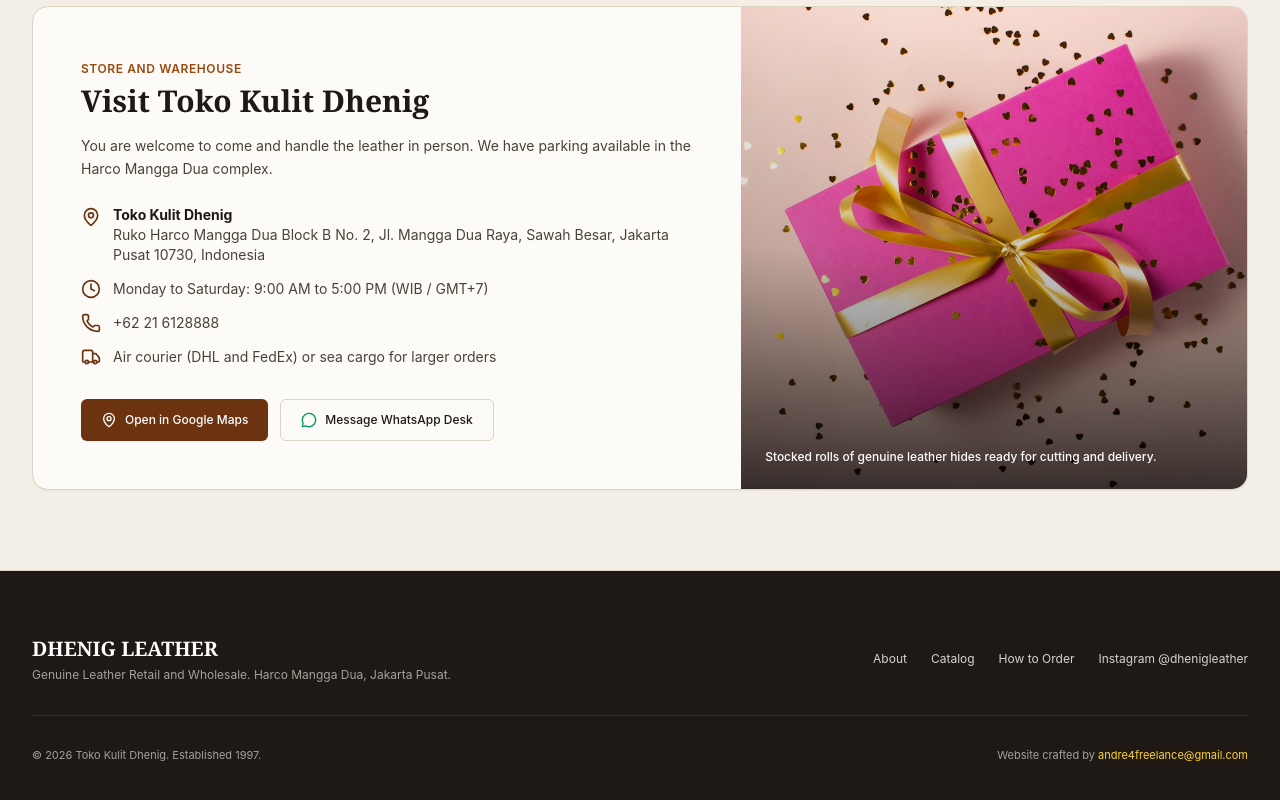
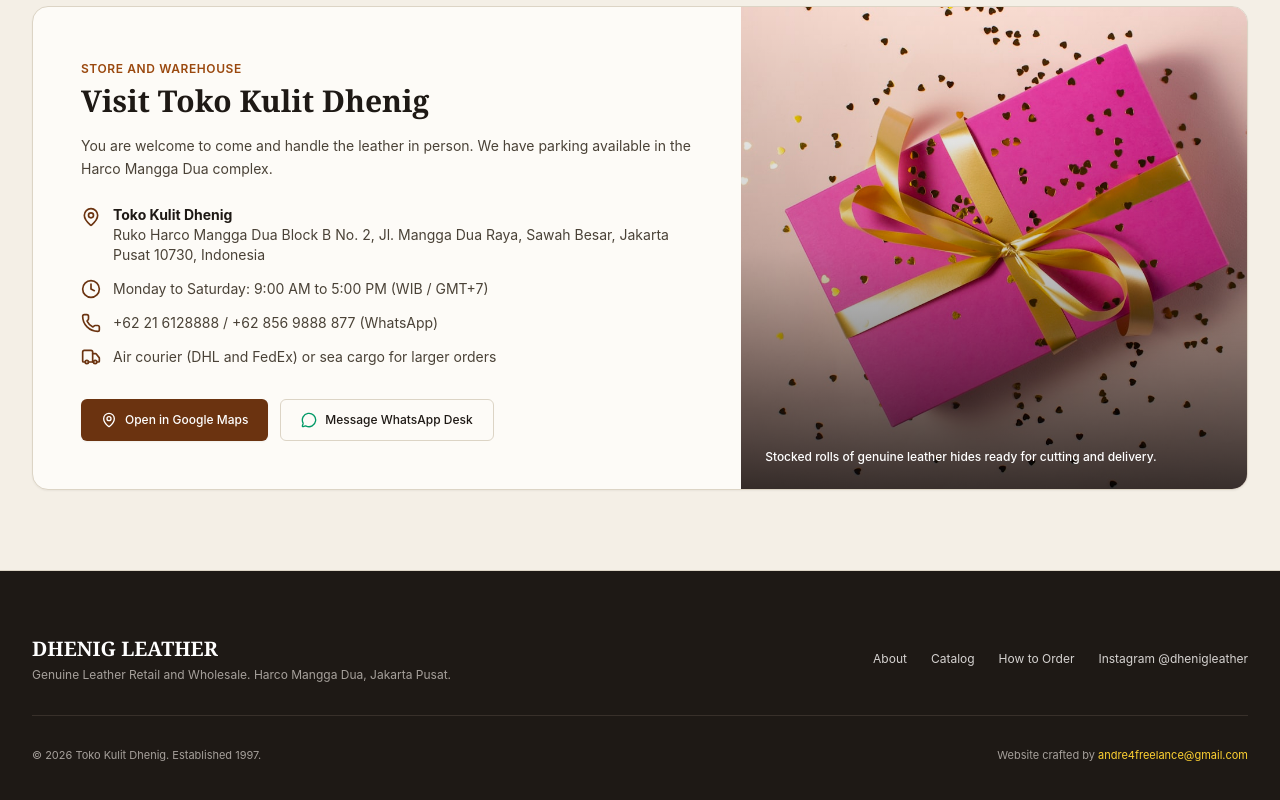
Before and after one commit to andre4freelance/dhenig-leather-web, a React (Vite) app: page / in a window 1280 px wide. Shown: the part 3929-4729 px from the top of the page. Built offline with nearby package versions, Linux system fonts and the light colour scheme; the HTML template or start-up script is replaced by a standard one.

Commit message:
feat: shorten browser title, add leather monogram logo favicon, and update WhatsApp contact to +62 856-9888-877

```diff
--- a/index.html
+++ b/index.html
@@ -3,9 +3,9 @@
   <head>
     <meta charset="UTF-8" />
     <meta name="viewport" content="width=device-width, initial-scale=1.0" />
-    <title>Dhenig Leather (Genuine Leather Supplier in Jakarta Since 1997)</title>
+    <title>Dhenig Leather</title>
     <meta name="description" content="Stocking full grain cowhide, Italian garment sheepskin, vegetable tanned hides, and pull up leathers in Harco Mangga Dua, Jakarta. Supplying workshops and brands worldwide." />
-    <link rel="icon" type="image/svg+xml" href="/vite.svg" />
+    <link rel="icon" type="image/svg+xml" href="/favicon.svg" />
   </head>
   <body class="antialiased min-h-screen selection:bg-[#6b3310] selection:text-white bg-[#f4efe6] text-[#4a4237]">
     <div id="root"></div>
--- a/src/App.tsx
+++ b/src/App.tsx
@@ -254,7 +254,7 @@
                   </div>
                   <div className="flex items-center space-x-3">
                     <Phone className="w-4 h-4 sm:w-5 sm:h-5 text-[#6b3310] shrink-0" />
-                    <span>{storeInfo.phone}</span>
+                    <span>{storeInfo.phone} / +62 856 9888 877 (WhatsApp)</span>
                   </div>
                   <div className="flex items-center space-x-3">
                     <Truck className="w-4 h-4 sm:w-5 sm:h-5 text-[#6b3310] shrink-0" />
--- a/src/data/catalog.ts
+++ b/src/data/catalog.ts
@@ -38,7 +38,7 @@
   established: 1997,
   tagline: "Wholesale and retail genuine leather supplier based in Harco Mangga Dua, Jakarta.",
   phone: "+62 21 6128888",
-  whatsapp: "+6281234567890",
+  whatsapp: "+628569888877",
   whatsappTemplate: "Hello Dhenig Leather, I saw your catalog and would like to check available hides and pricing...",
   instagram: "@dhenigleather",
   address: {
```
Also changed, not shown: public/favicon.svg (added).
